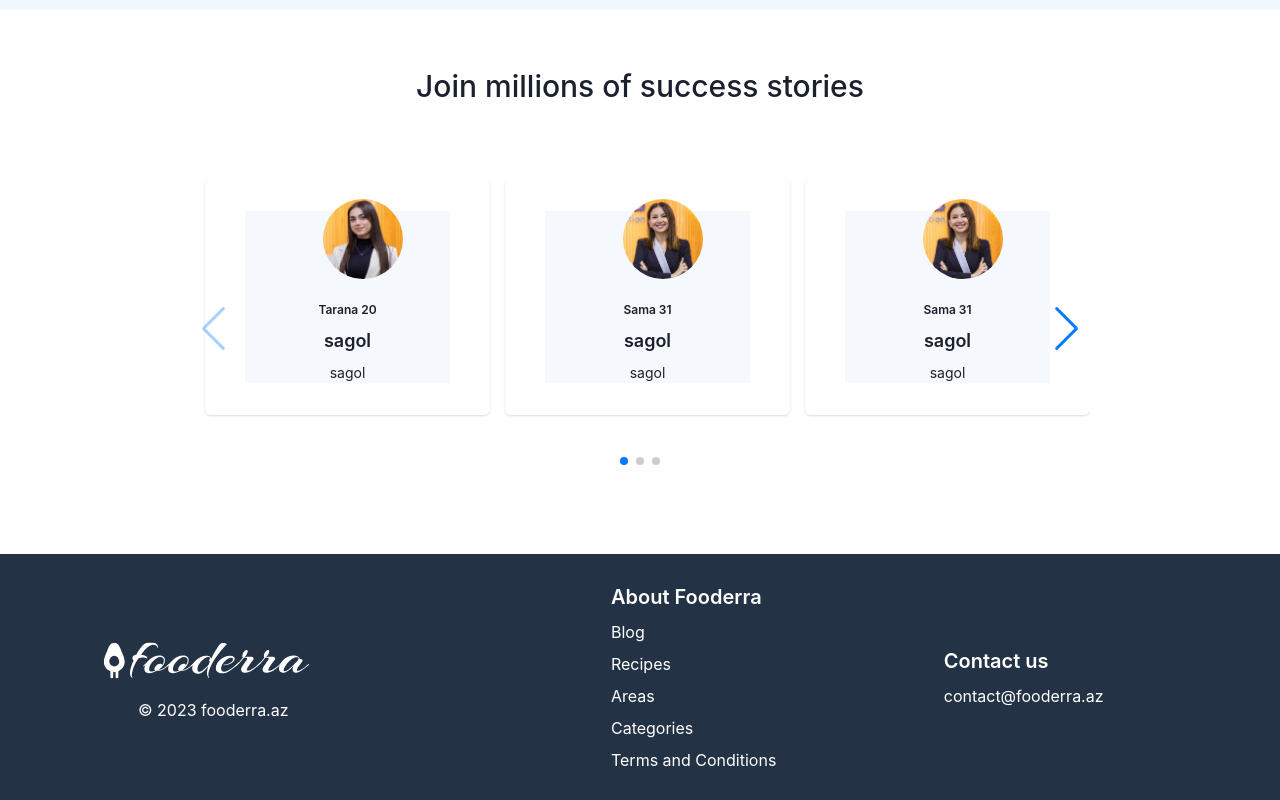
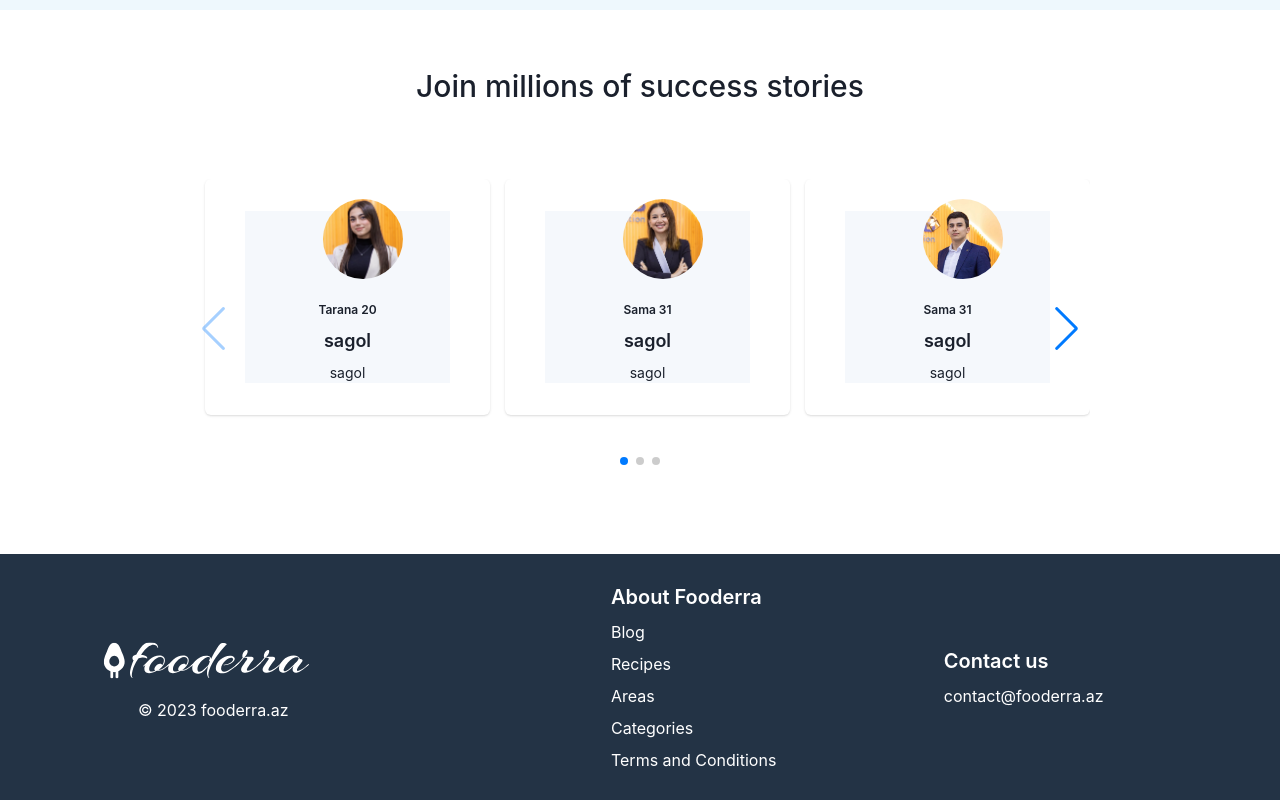
Before and after one commit to AzizZeynalli/food-advisor-app, a Next.js app: page / in a window 1280 px wide. Shown: the part 2660-3460 px from the top of the page. Built offline with nearby package versions, Linux system fonts and the light colour scheme.

Commit message:
carousel fix

```diff
--- a/src/components/homepagecomponents/Stories.tsx
+++ b/src/components/homepagecomponents/Stories.tsx
@@ -62,14 +62,6 @@ export function Stories() {
             </SwiperSlide>
             <SwiperSlide>
               <CardStory
-                imageStory="../images/sama1.png"
-                cardName="Sama 31"
-                cardHistory="sagol"
-                cardAbout="sagol"
-              ></CardStory>
-            </SwiperSlide>
-            <SwiperSlide>
-              <CardStory
                 imageStory="../images/aziz1.png"
                 cardName="Sama 31"
                 cardHistory="sagol"
@@ -78,7 +70,7 @@ export function Stories() {
             </SwiperSlide>
             <SwiperSlide>
               <CardStory
-                imageStory="../images/sama1.png"
+                imageStory="../images/kanan.png"
                 cardName="Sama 31"
                 cardHistory="sagol"
                 cardAbout="sagol"
@@ -86,7 +78,7 @@ export function Stories() {
             </SwiperSlide>
             <SwiperSlide>
               <CardStory
-                imageStory="../images/aziz1.png"
+                imageStory="../images/fagan.png"
                 cardName="Sama 31"
                 cardHistory="sagol"
                 cardAbout="sagol"
```
